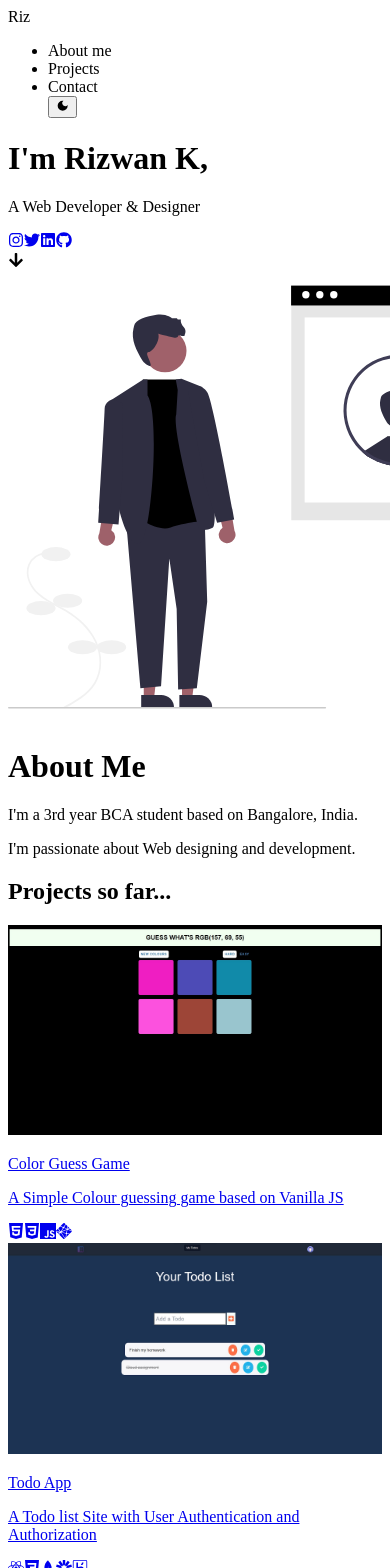
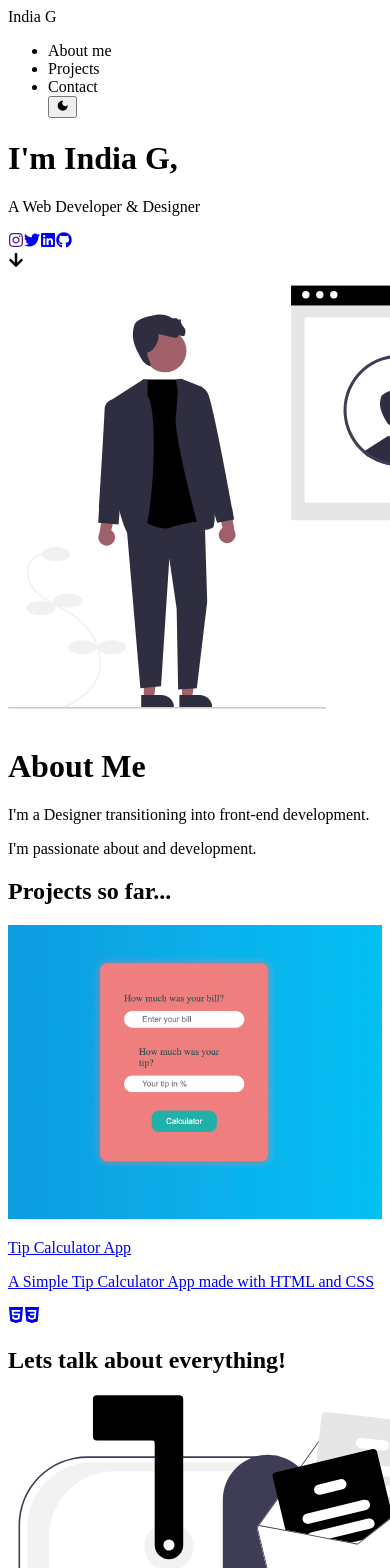
Before and after one commit to indieg21/portfoilo_V2, a Next.js app: page / in a window 390 px wide. Shown: the top 1568 px of the page. Built offline with nearby package versions, Linux system fonts and the light colour scheme.

Commit message:
secondcommit

```diff
--- a/components/About.js
+++ b/components/About.js
@@ -5,21 +5,21 @@ function About() {
     <>
       <div
         id='about'
-        className='lg:h-section h-section flex items-center mt-48 md:mt-0   w-11/12 mx-auto '
+        className='h-screen flex items-center mt-48 md:mt-0   w-11/12 mx-auto '
       >
         <div className='xl:grid xl:grid-cols-2  '>
-          <Aboutsvg className='hidden xl:block md:scale-90  ' />
+          <Aboutsvg className='hidden xl:block w-[80%] ' />
           <div className='flex justify-center'>
             <div className=''>
               <h1 className='text-6xl font-bold font-heroh1 lg:mt-8  '>
                 About Me
               </h1>
               <article className='flex flex-col'>
-                <p className=' text-4xl md:text-5xl font-bold font-heroh2 lg:mt-12 mt-32 pb-10'>
-                  I'm a 3rd year BCA student based on Bangalore, India.
+                <p className=' text-3xl md:text-5xl font-bold font-heroh2 lg:mt-12 mt-32 pb-10'>
+                  I'm a Designer transitioning into front-end development.
                 </p>
-                <p className=' text-4xl md:text-5xl font-bold font-heroh2 lg:mt-12 mt-32 pb-10'>
-                  I'm passionate about Web designing and development.
+                <p className=' text-3xl md:text-5xl font-bold font-heroh2 lg:mt-12 mt-32 pb-10'>
+                  I'm passionate about  and development.
                 </p>
               </article>
             </div>
--- a/components/Contact.js
+++ b/components/Contact.js
@@ -11,10 +11,10 @@ function Contact() {
     if (form.current.value) {
       emailjs
         .sendForm(
-          'service_scq87k8',
-          'template_hoiydla',
+          'service_d3wk6zm',
+          'template_xwaiyjd',
           e.target,
-          'user_AR1O1OIWFP94jT6ejfmGA'
+          'TUBUI6t9nQhCg_xJ9'
         )
         .then(
           result => {
--- a/components/Hero.js
+++ b/components/Hero.js
@@ -13,7 +13,7 @@ function Hero() {
       <div className=' h-screen w-10/12 mx-auto mb-96 md:mb-0  flex flex-col lg:flex-row   '>
         <div className=' h-52 mt-48 lg:mt-72 ml-2 lg:ml-16 animate__animated animate__lightSpeedInLeft  '>
           <h1 className='font-heroh1 md:flex justify-center lg:justify-start md:text-5xl mb-4 text-5xl '>
-            I'm Rizwan K,
+            I'm India G,
           </h1>
           <p className='font-heroh2 md:flex md:justify-center leading-relaxed md:leading-tight md:text-8xl text-4xl mt-28 md:mt-24   '>
             A Web Developer & Designer
@@ -21,19 +21,19 @@ function Hero() {
         </div>
         <div className='flex lg:flex-col lg:w-20 w-9/12 mx-auto lg:ml-5  cursor-pointer mt-48 md:mt-80  lg:mt-0 '>
           <div className='lg:text-xl text-2xl  my-auto flex flex-row mx-auto   lg:flex-col animate__animated animate__flip '>
-            <a target='_blank' href='https://instagram.com'>
+            <a target='_blank' href=''>
               <FaInstagram className='my-8 mx-3.5 hover:scale-150 transition-all hover:text-pink-500' />
             </a>
-            <a target='_blank' href='https://twitter.com/_riz1_'>
+            <a target='_blank' href='https://twitter.com/IndieTheTechGi1'>
               <FaTwitter className='my-8 mx-3.5 hover:scale-150 transition-all hover:text-blue-400' />
             </a>
             <a
               target='_blank'
-              href='https://www.linkedin.com/in/rizwan-k-73b5951b5/'
+              href='https://www.linkedin.com/in/india-g-a9046b78/'
             >
               <FaLinkedin className='my-8 mx-3.5 hover:scale-150 transition-all hover:text-blue-600' />
             </a>
-            <a target='_blank' href='https://github.com/riz1-k'>
+            <a target='_blank' href='https://www.github.com/indieg21'>
               <FaGithub className='my-8 mx-3.5 hover:scale-150 transition-all' />
             </a>
           </div>
--- a/components/Navbar.js
+++ b/components/Navbar.js
@@ -57,7 +57,7 @@ function Navbar() {
             onClick={scroll.scrollToTop}
             className='text-3xl font-bold cursor-pointer font-heroh2 tracking-wider'
           >
-            Riz
+            India G
           </div>
 
           <ul id='nav-items' className='md:flex font-navbar_items '>
--- a/components/Projects.js
+++ b/components/Projects.js
@@ -19,11 +19,12 @@ import workflow from './images/workflow.jpg';
 import colorgame from './images/colorgame.jpg';
 import todo from './images/todo.jpg';
 import prev_portfolio from './images/prev_portfolio.jpg';
+import tip from './images/tipcalculatorapp.png'
 
 function Projects() {
   return (
     <>
-      <div id='projects' className='h-screen  mt-96 lg:mt-0 flex items-center '>
+      <div id='projects' className='h-screen  mt-96 md:mt-28 flex items-center '>
         <section className='max-w-6xl mx-auto px-4 sm:px-6 lg:px-4 py-12 '>
           <div className='text-center pb-12'>
             <h1 className=' lg:font-heroh2 font-heroh1  font-bold text-6xl  mb-5 lg:mb-0 md:text-4xl font-heading '>
@@ -31,32 +32,31 @@ function Projects() {
             </h1>
           </div>
           <div className='grid grid-cols-1 sm:grid-cols-2 md:grid-cols-2 lg:grid-cols-3 gap-6 cursor-pointer '>
-            <a target='_blank' href='https://mcolorgame.netlify.app/'>
+            <a target='_blank' href='#'>
               <div className='w-full bg-white dark:bg-gray-900 rounded-lg sahdow-lg overflow-hidden flex flex-col justify-center items-center shadow-lg hover:shadow-2xl  '>
-                <div>
+                <div  >
                   <Image
                     className='object-center object-cover h-auto w-full  '
-                    src={colorgame}
-                    alt='colorgame'
+                    src={tip}
+                    alt='tipcalculator'
+
                   />
                 </div>
                 <div className='text-center py-8 sm:py-6  '>
                   <p className='text-xl text-gray-700 font-bold mb-2 dark:text-white '>
-                    Color Guess Game
+                    Tip Calculator App
                   </p>
-                  <p className='text-base  text-gray-600 font-Lexen mb-2 dark:text-gray-100 '>
-                    A Simple Colour guessing game based on Vanilla JS
+                  <p className='text-base p-4  text-gray-600 font-Lexen mb-2 dark:text-gray-100 '>
+                    A Simple Tip Calculator App made with HTML and CSS
                   </p>
                   <div className='flex justify-evenly text-xl '>
                     <SiHtml5 className=' text-red-500 mx-1.5' />
                     <SiCss3 className=' text-blue-500 mx-1.5' />
-                    <SiJavascript className='text-yellow-400  mx-1.5' />
-                    <SiNetlify className='text-blue-400  mx-1.5' />
                   </div>
                 </div>
               </div>
             </a>
-            <a target='_blank' href='https://mtodo-app.herokuapp.com/todo'>
+            {/* <a target='_blank' href='https://mtodo-app.herokuapp.com/todo'>
               <div className='w-full bg-white dark:bg-gray-900 rounded-lg sahdow-lg overflow-hidden flex flex-col justify-center items-center shadow-lg hover:shadow-2xl  '>
                 <div>
                   <Image
@@ -131,7 +131,7 @@ function Projects() {
                   </div>
                 </div>
               </div>
-            </a>
+            </a> */}
           </div>
         </section>
       </div>
```
Also changed, not shown: components/images/tipcalculatorapp.png (added).
